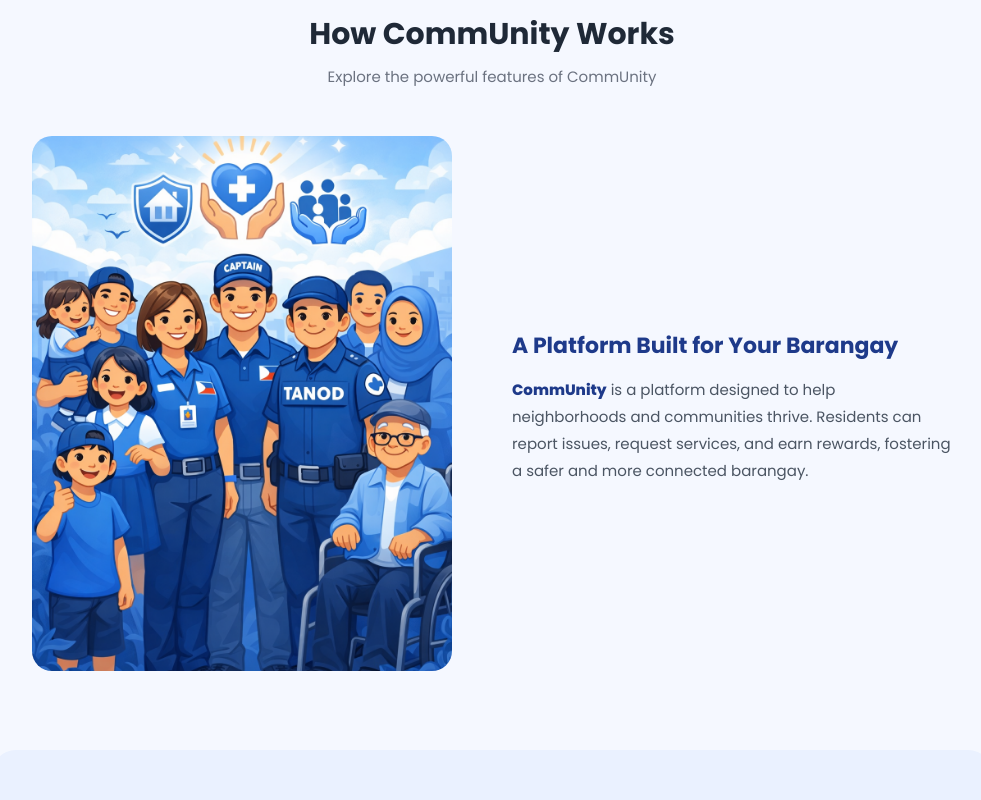
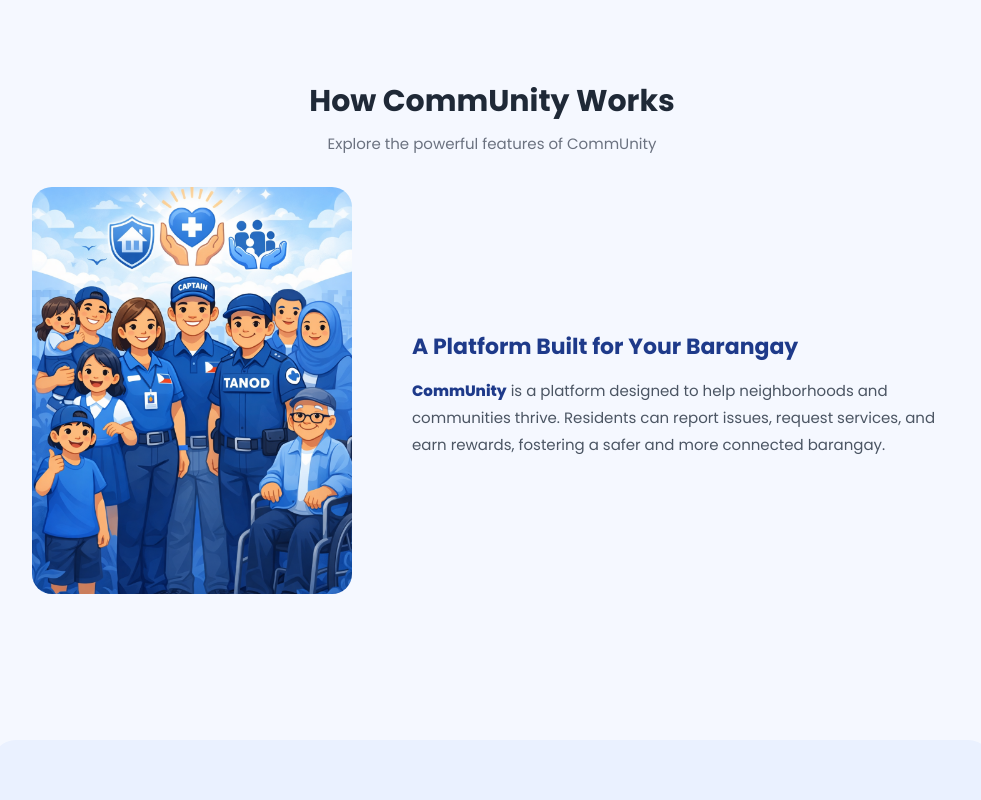
Before and after one commit to Erwen987/CommUnityWeb, a React (Create React App) app in the folder community-web/: page / in a window 1280 px wide. Shown: the part 860-1660 px from the top of the page, without its empty margins (148-1129 px from the left). Built offline with nearby package versions, Linux system fonts and the light colour scheme.

Commit message:
basta may nag bago

```diff
--- a/community-web/src/index.css
+++ b/community-web/src/index.css
@@ -22,7 +22,7 @@ body {
 /* HERO WRAPPER */
 .hero-wrapper {
   background-size: cover;
-  background-position: center top;
+  background-position: center center;
   background-repeat: no-repeat;
   min-height: 100vh;
   display: flex;
@@ -121,13 +121,14 @@ nav {
   display: flex;
   align-items: center;
   gap: 60px;
-  margin-top: 48px;
+  margin-top: 32px;
   flex-wrap: wrap;
 }
 .about-image img {
-  width: 420px;
+  width: 320px;
   max-width: 100%;
   border-radius: 20px;
+  object-fit: contain;
 }
 .about-text {
   flex: 1;
```
Also changed, not shown: 1 other file (tests, documents, lock files or other folders).
